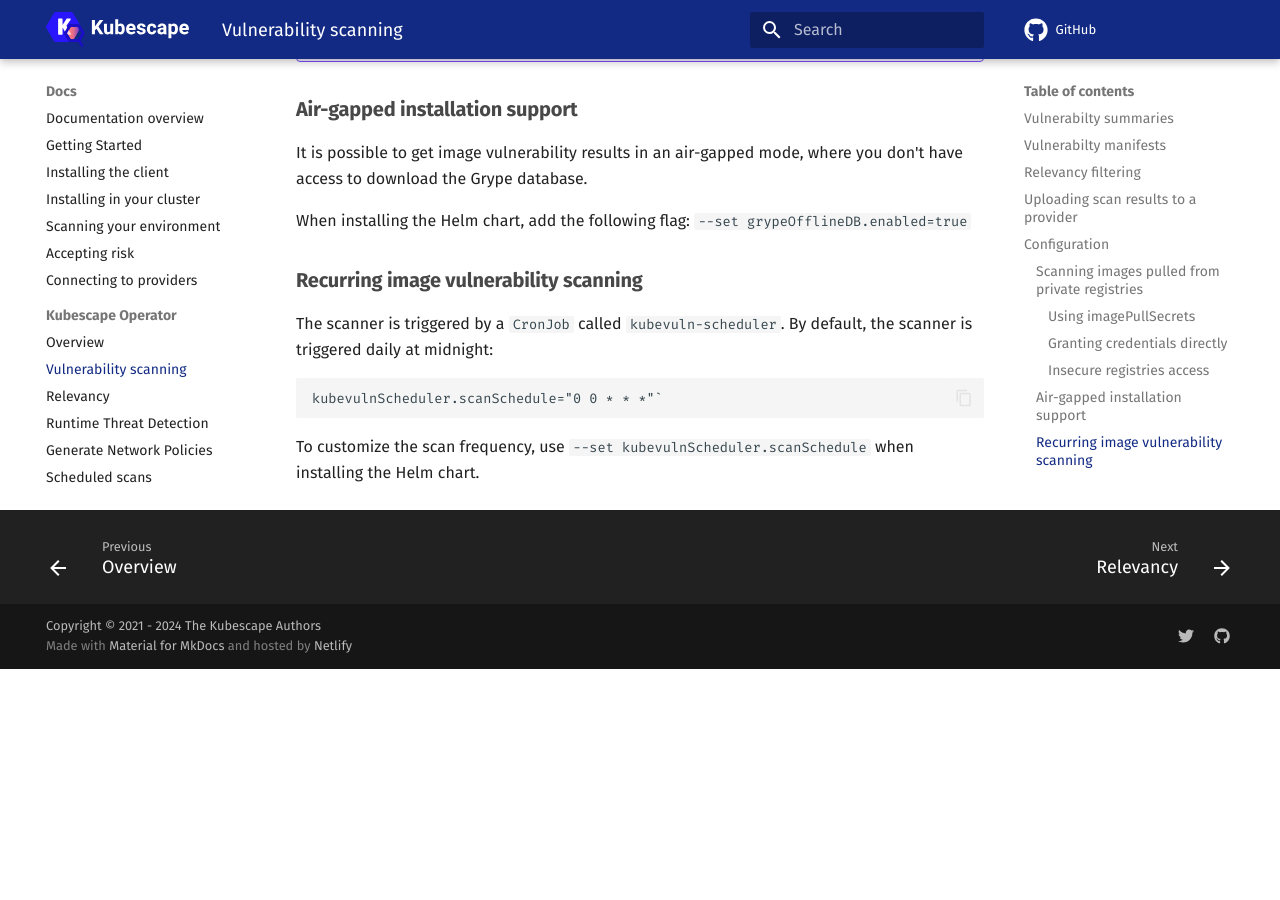
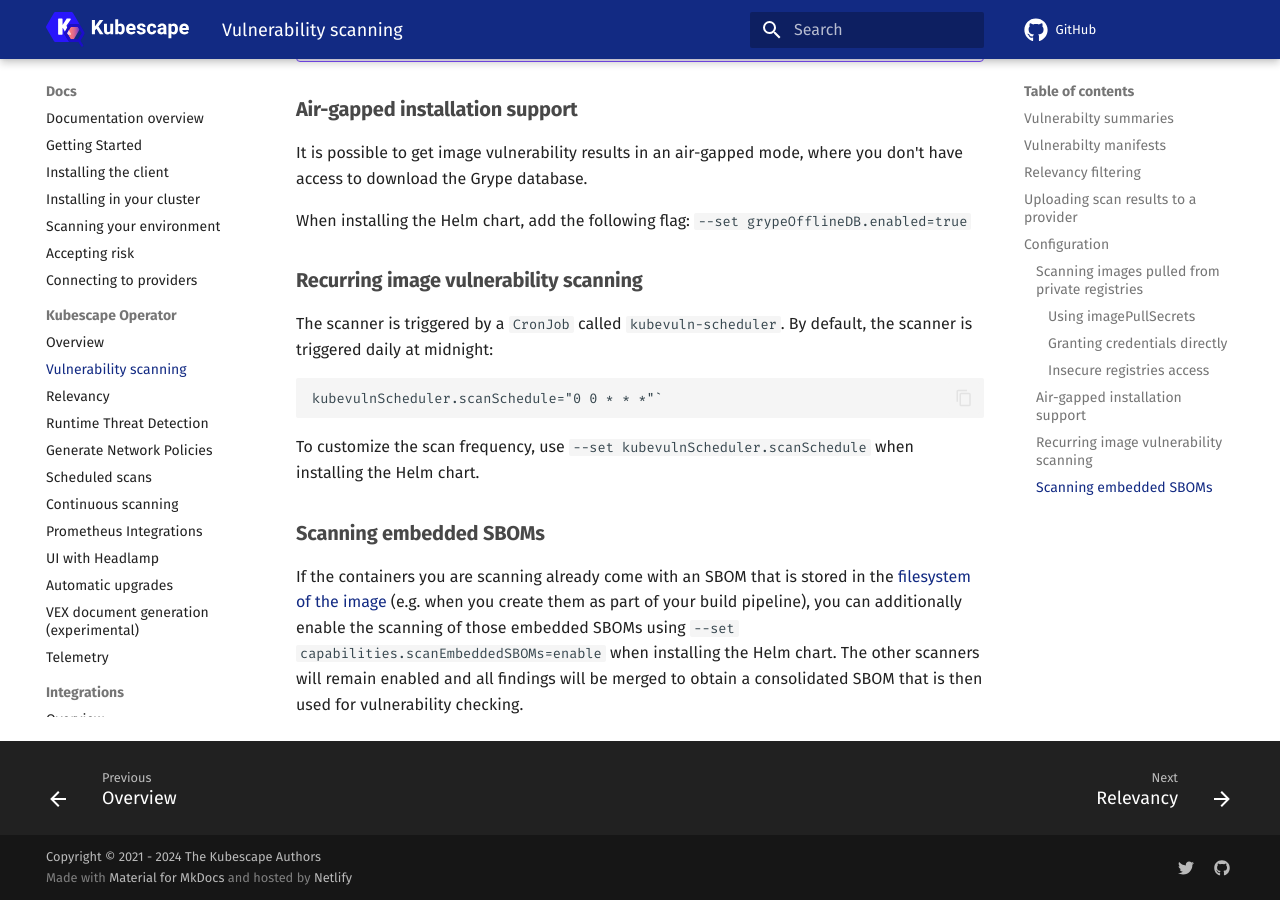
Before and after one commit to kubescape/kubescape.io, an MkDocs documentation site: the page built from docs/docs/operator/vulnerabilities.md, in a window 1280 px wide and 900 px high, scrolled down 3893 px. Built offline with MkDocs 1.6.1 and Material for MkDocs 9.7.7, drawn with Linux system fonts in a browser that asks for light colours; comment, search, counter and statistics services are not loaded; before the commit the page ends 4562 px from its top, so only the background shows below that.

Commit message:
feat: allow scanning of embedded SBOMs
Signed-off-by: André Hoffmann <github@mostly.work>

````diff
--- a/docs/docs/operator/vulnerabilities.md
+++ b/docs/docs/operator/vulnerabilities.md
@@ -182,3 +182,7 @@
 ```
 
 To customize the scan frequency, use `--set kubevulnScheduler.scanSchedule` when installing the Helm chart.
+
+### Scanning embedded SBOMs
+
+If the containers you are scanning already come with an SBOM that is stored in the [filesystem of the image](https://github.com/anchore/syft/blob/v1.23.1/syft/pkg/cataloger/sbom/cataloger.go#L26-L36) (e.g. when you create them as part of your build pipeline), you can additionally enable the scanning of those embedded SBOMs using `--set capabilities.scanEmbeddedSBOMs=enable` when installing the Helm chart. The other scanners will remain enabled and all findings will be merged to obtain a consolidated SBOM that is then used for vulnerability checking.
````
